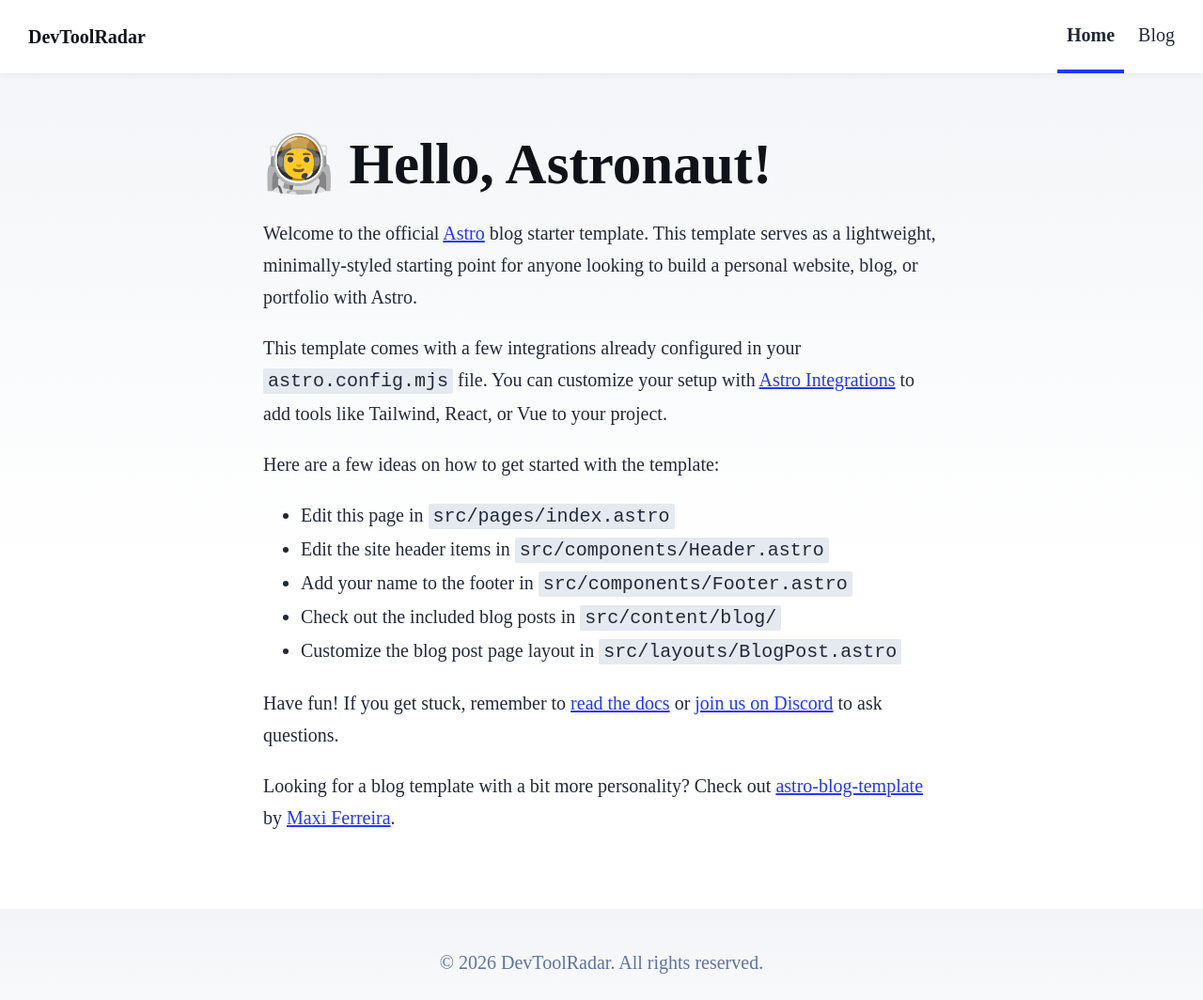
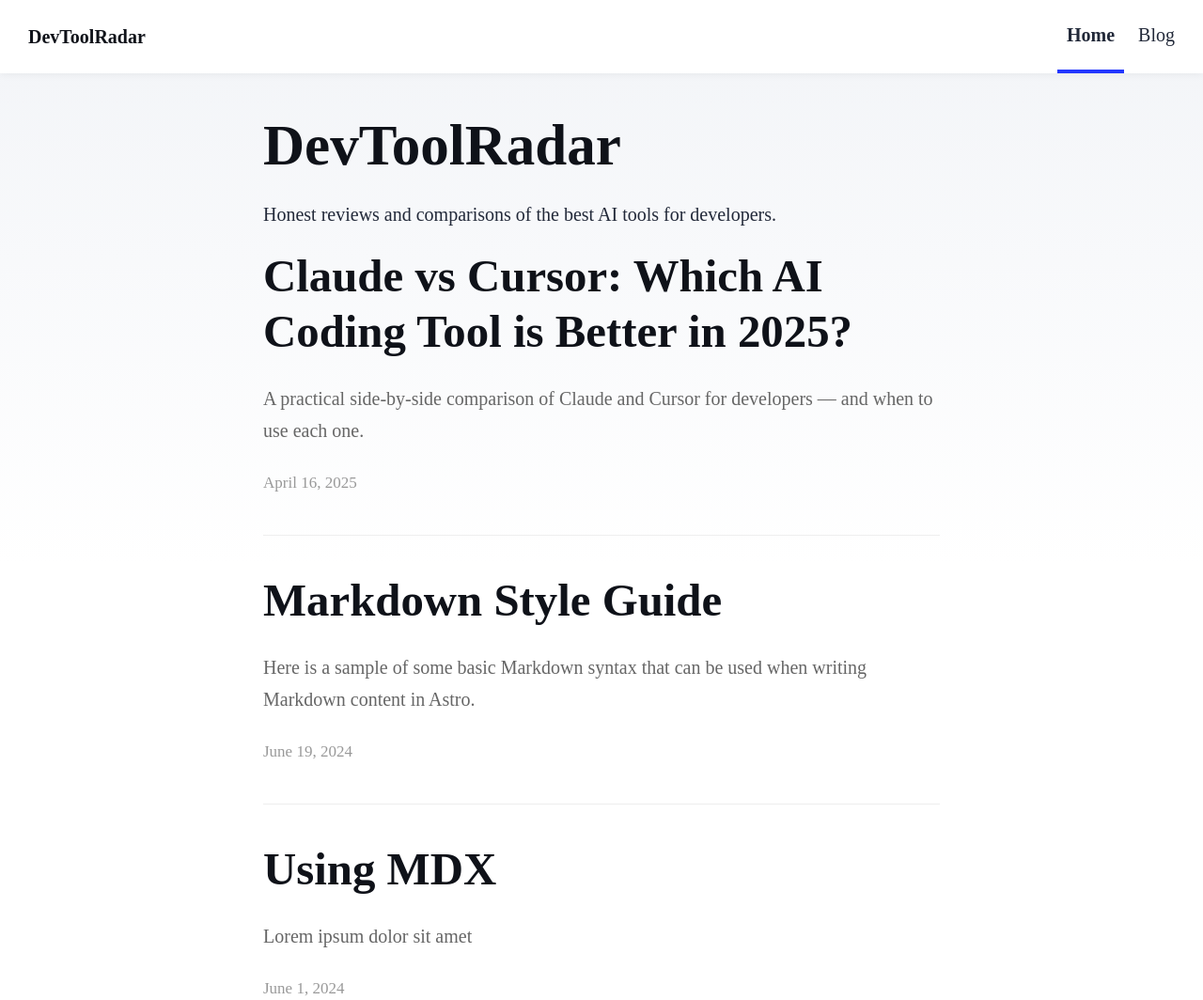
Before and after one commit to OnKodr-dev/devtoolradar, an Astro site: page / in a window 1280 px wide. Shown: the top 1064 px of the page at 94% size. Built offline with nearby package versions, Linux system fonts and the light colour scheme; Astro itself is replaced by a stand-in of ours.

Commit message:
custom homepage

```diff
--- a/src/pages/index.astro
+++ b/src/pages/index.astro
@@ -2,48 +2,62 @@
 import BaseHead from '../components/BaseHead.astro';
 import Footer from '../components/Footer.astro';
 import Header from '../components/Header.astro';
-import { SITE_DESCRIPTION, SITE_TITLE } from '../consts';
+import { getCollection } from 'astro:content';
+
+const posts = (await getCollection('blog')).sort(
+	(a, b) => b.data.pubDate.valueOf() - a.data.pubDate.valueOf()
+);
 ---
 
 <!doctype html>
 <html lang="en">
 	<head>
-		<BaseHead title={SITE_TITLE} description={SITE_DESCRIPTION} />
+		<BaseHead title="DevToolRadar" description="The best AI tools for developers — reviews, comparisons, and guides." />
 	</head>
 	<body>
 		<Header />
 		<main>
-			<h1>🧑‍🚀 Hello, Astronaut!</h1>
-			<p>
-				Welcome to the official <a href="https://astro.build/">Astro</a> blog starter template. This template
-				serves as a lightweight, minimally-styled starting point for anyone looking to build a personal
-				website, blog, or portfolio with Astro.
-			</p>
-			<p>
-				This template comes with a few integrations already configured in your
-				<code>astro.config.mjs</code> file. You can customize your setup with
-				<a href="https://astro.build/integrations">Astro Integrations</a> to add tools like Tailwind,
-				React, or Vue to your project.
-			</p>
-			<p>Here are a few ideas on how to get started with the template:</p>
-			<ul>
-				<li>Edit this page in <code>src/pages/index.astro</code></li>
-				<li>Edit the site header items in <code>src/components/Header.astro</code></li>
-				<li>Add your name to the footer in <code>src/components/Footer.astro</code></li>
-				<li>Check out the included blog posts in <code>src/content/blog/</code></li>
-				<li>Customize the blog post page layout in <code>src/layouts/BlogPost.astro</code></li>
-			</ul>
-			<p>
-				Have fun! If you get stuck, remember to
-				<a href="https://docs.astro.build/">read the docs</a>
-				or <a href="https://astro.build/chat">join us on Discord</a> to ask questions.
-			</p>
-			<p>
-				Looking for a blog template with a bit more personality? Check out
-				<a href="https://github.com/Charca/astro-blog-template">astro-blog-template</a>
-				by <a href="https://twitter.com/Charca">Maxi Ferreira</a>.
-			</p>
+			<h1>DevToolRadar</h1>
+			<p>Honest reviews and comparisons of the best AI tools for developers.</p>
+			<section>
+				{posts.map((post) => (
+					<article>
+						<a href={`/blog/${post.id}/`}>
+							<h2>{post.data.title}</h2>
+							<p>{post.data.description}</p>
+							<time>{new Date(post.data.pubDate).toLocaleDateString('en-US', { year: 'numeric', month: 'long', day: 'numeric' })}</time>
+						</a>
+					</article>
+				))}
+			</section>
 		</main>
 		<Footer />
 	</body>
 </html>
+
+<style>
+	main {
+		max-width: 720px;
+		margin: 0 auto;
+		padding: 2em 1em;
+	}
+	article {
+		margin-bottom: 2em;
+		border-bottom: 1px solid #eee;
+		padding-bottom: 2em;
+	}
+	article a {
+		text-decoration: none;
+		color: inherit;
+	}
+	article h2 {
+		margin: 0 0 0.5em;
+	}
+	article p {
+		color: #666;
+	}
+	time {
+		font-size: 0.85em;
+		color: #999;
+	}
+</style>
```
